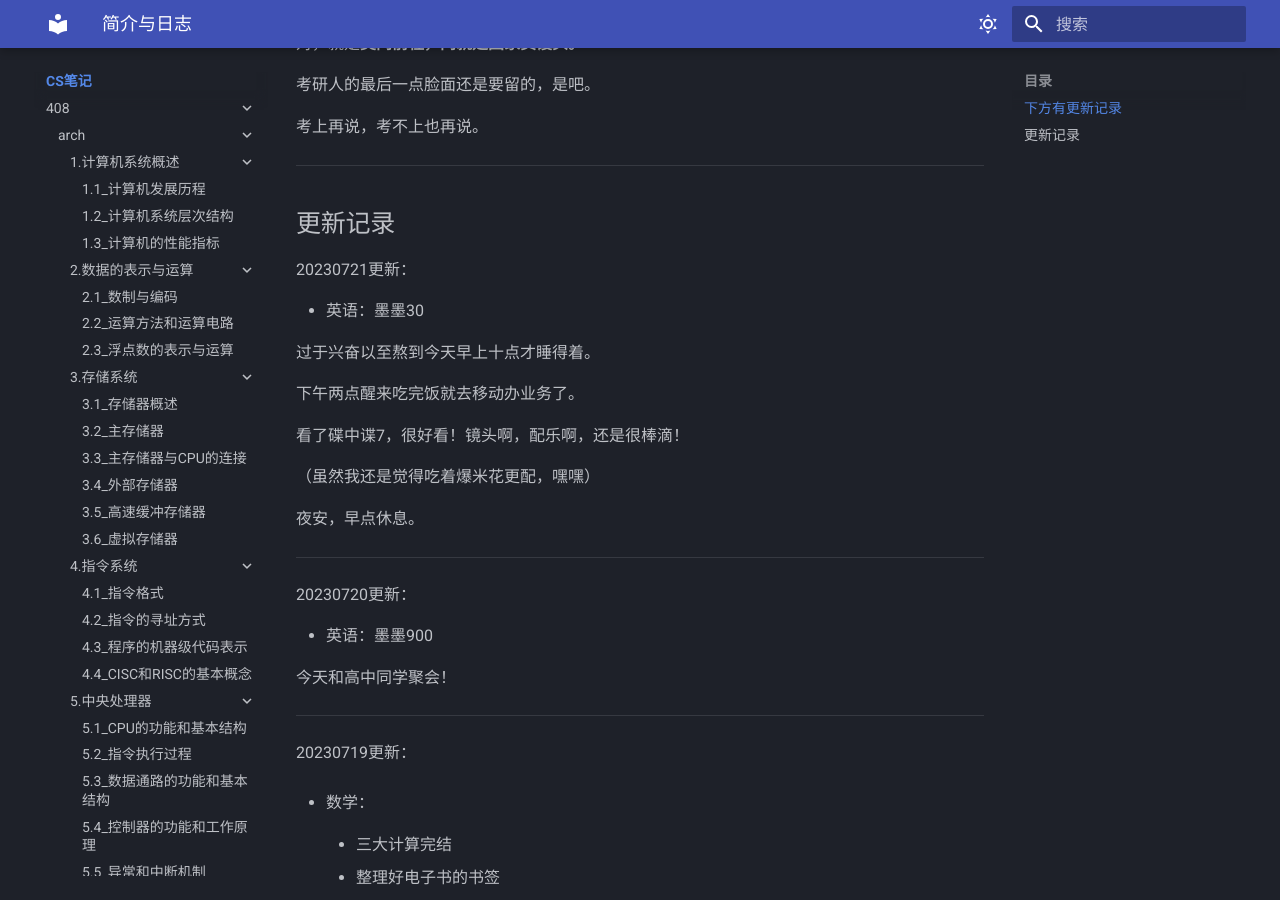
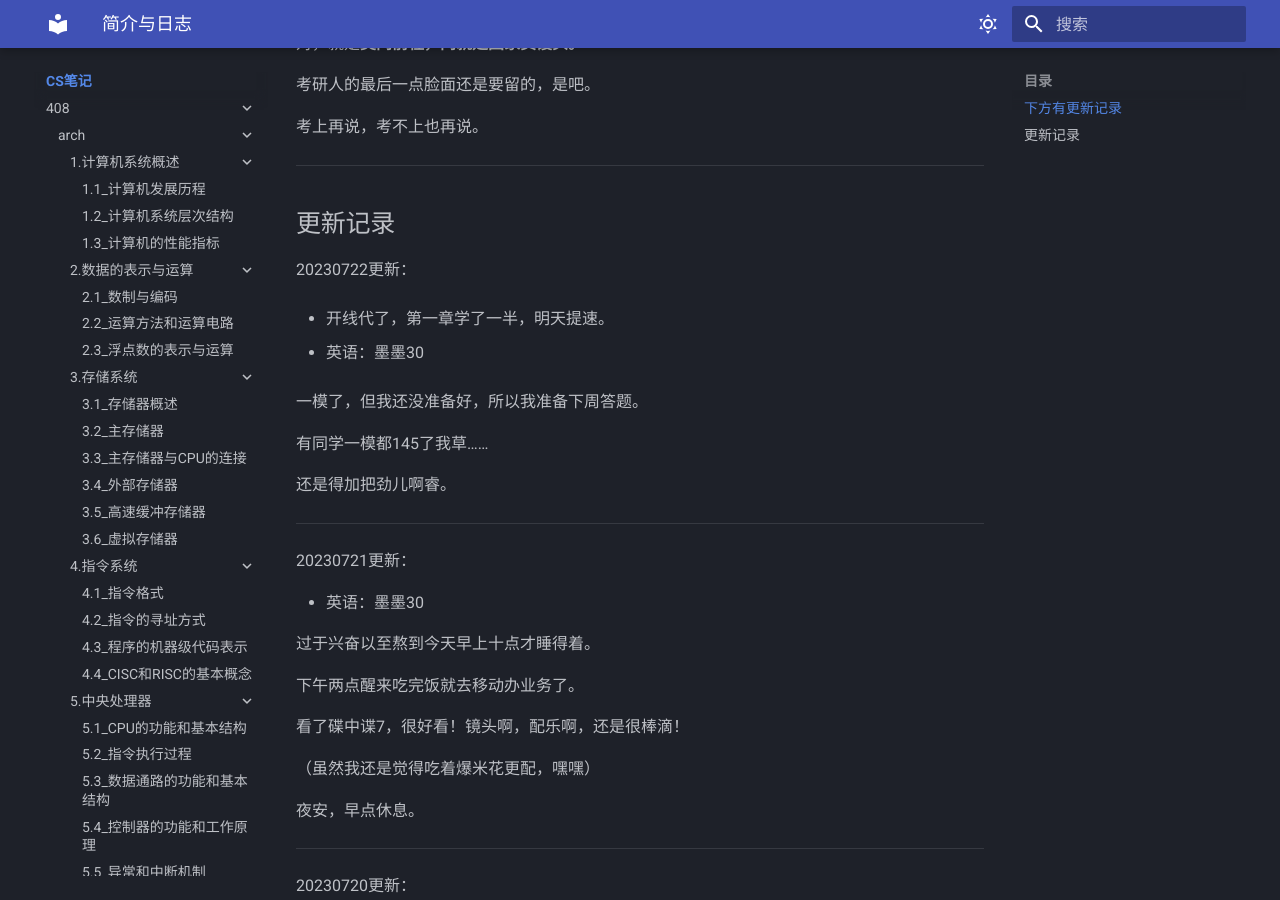
Before and after one commit to Haohahahaha/cs, an MkDocs documentation site: the page built from docs/index.md, in a window 1280 px wide and 900 px high, scrolled down 768 px. Built offline with MkDocs 1.6.1 and Material for MkDocs 9.7.7, drawn with Linux system fonts in a browser that asks for light colours.

Commit message:
2023-07-22_22:56:39 update

```diff
--- a/docs/index.md
+++ b/docs/index.md
@@ -39,6 +39,20 @@
 <a id="update"></a>
 
 ## 更新记录
+
+20230722更新：
+
+- 开线代了，第一章学了一半，明天提速。
+
+- 英语：墨墨30
+
+一模了，但我还没准备好，所以我准备下周答题。
+
+有同学一模都145了我草……
+
+还是得加把劲儿啊睿。
+
+---
 
 20230721更新：
 
```
